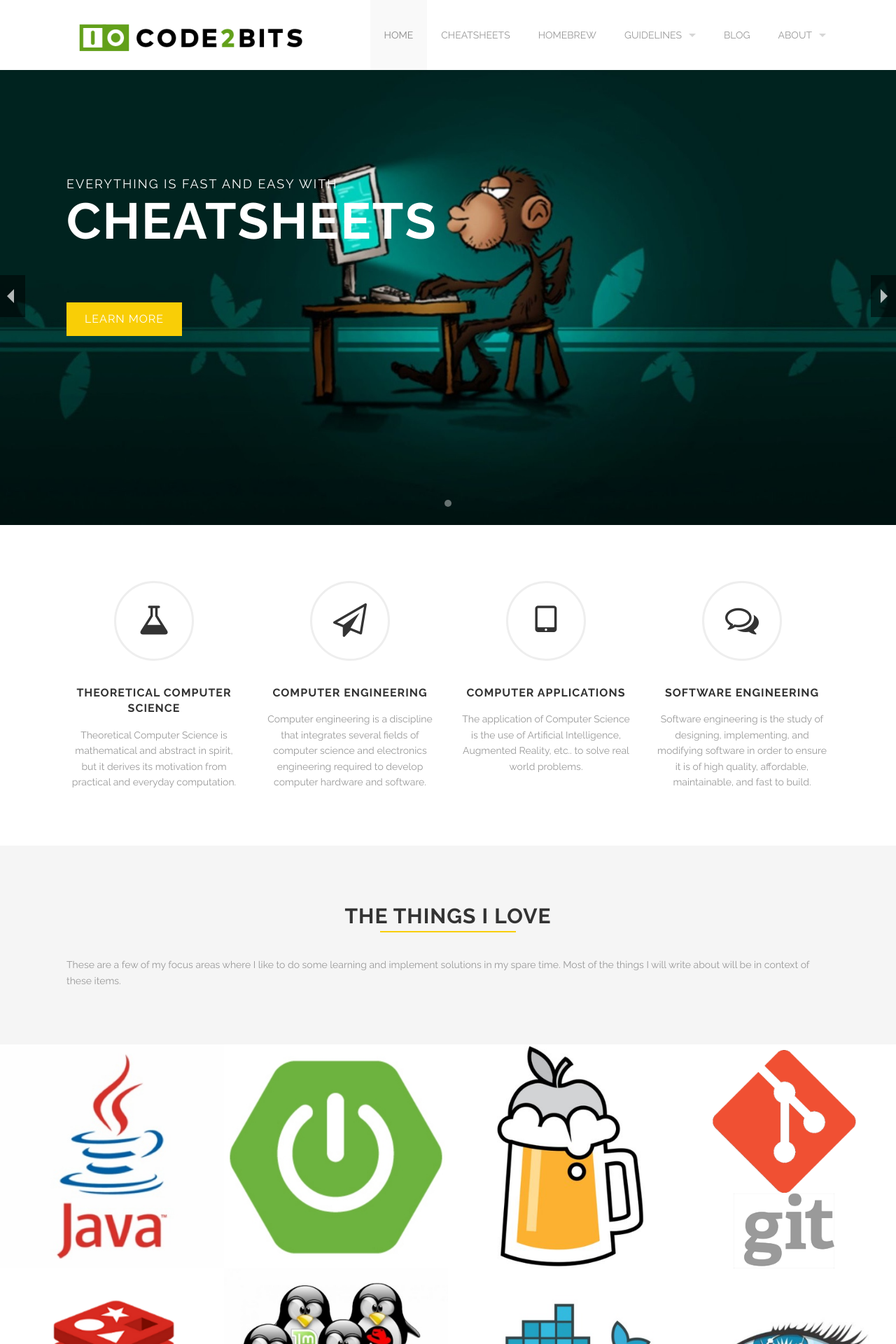
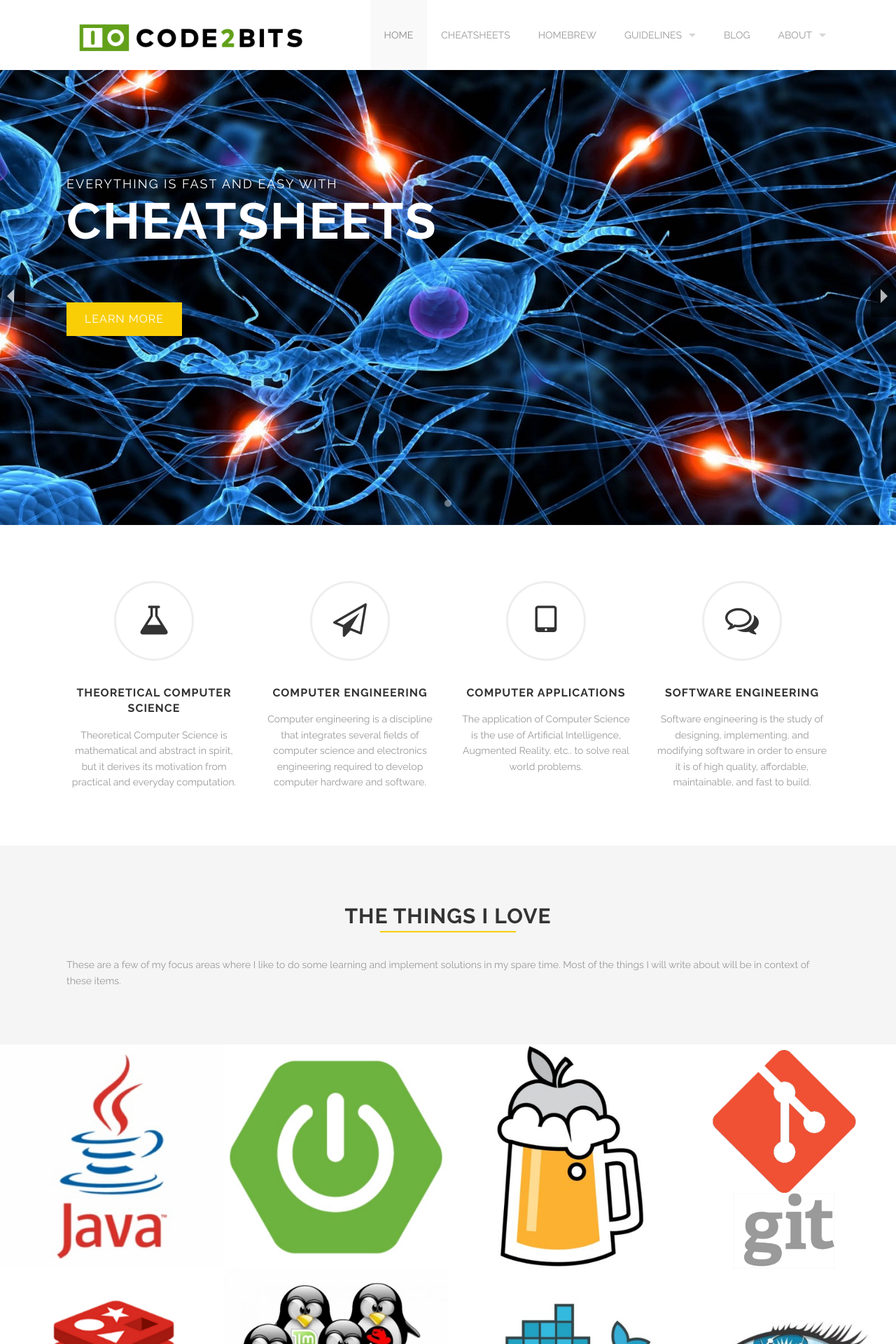
Before and after one commit to darwinbeing/darwinbeing.github.io, a Jekyll site: the page built from index.html, in a window 1280 px wide. Shown: the top 1920 px of the page at 70% size. Built offline with Jekyll 4.4.1, drawn with Linux system fonts in a browser that asks for light colours.

Commit message:
Initial commit

```diff
--- a/index.html
+++ b/index.html
@@ -2,7 +2,7 @@
 layout: default
 section_id: home
 slides:
-  - bg: assets/images/main/monkey-3-2.jpg
+  - bg: assets/images/main/neural-network.jpeg
     small_title:
       klass: bottom-to-top
       text: Everything is fast and easy with
```
Also changed, not shown: assets/images/main/neural-network.jpeg (added).
